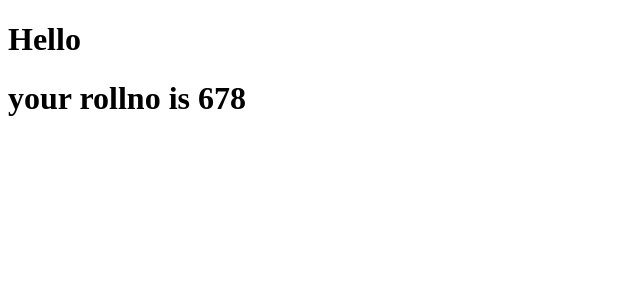
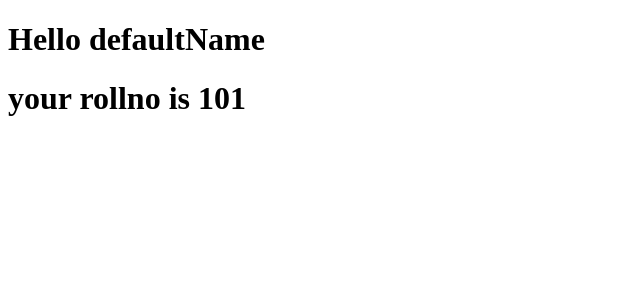
Before and after one commit to divyaIndur123/MyApp, a React (Create React App) app: page / in a window 1280 px wide. Shown: the top 300 px of the page, without its empty margins (0-640 px from the left). Built offline with nearby package versions, Linux system fonts and the light colour scheme.

Commit message:
default props

```diff
--- a/src/App.js
+++ b/src/App.js
@@ -16,7 +16,9 @@ Student.propTypes={                         //here propTypes has to be same
     roll : PropTypes.number                 // pt.number and isRequired makes it compulsory for value
 };
 
-
+Student.defaultProps = {    // observe its props here
+    name:"defaultName"
+}
 export default Student;
 
 // isRequired not given and no value is given to the props.name then
--- a/src/index.js
+++ b/src/index.js
@@ -6,4 +6,7 @@ import Student from './App';
 // ReactDOM.render(<Student name={678} roll="101"/>,document.getElementById('root'));
 
 // isRequired will solve this problem by giving warning in console.
-ReactDOM.render(<Student name roll={678}/>,document.getElementById('root'));
+//ReactDOM.render(<Student name roll={678}/>,document.getElementById('root'));
+
+// defaultProps will give the default value in these case
+ReactDOM.render(<Student roll={101}/>,document.getElementById('root'));
```
